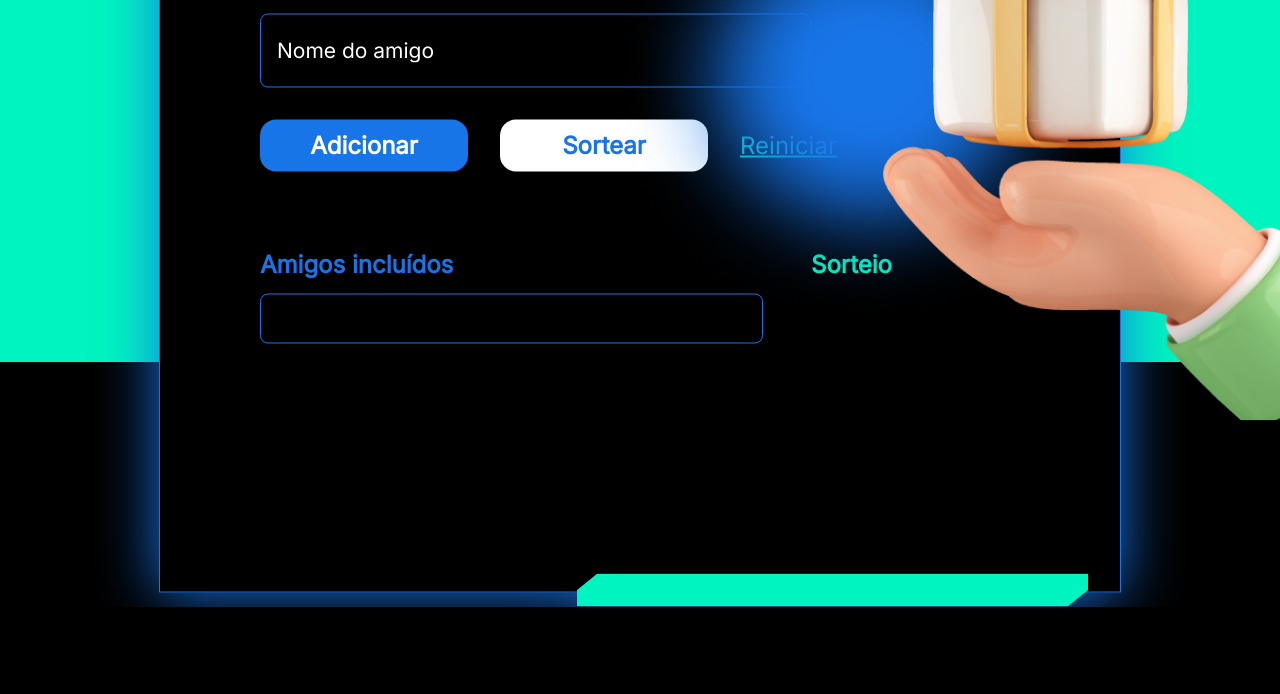
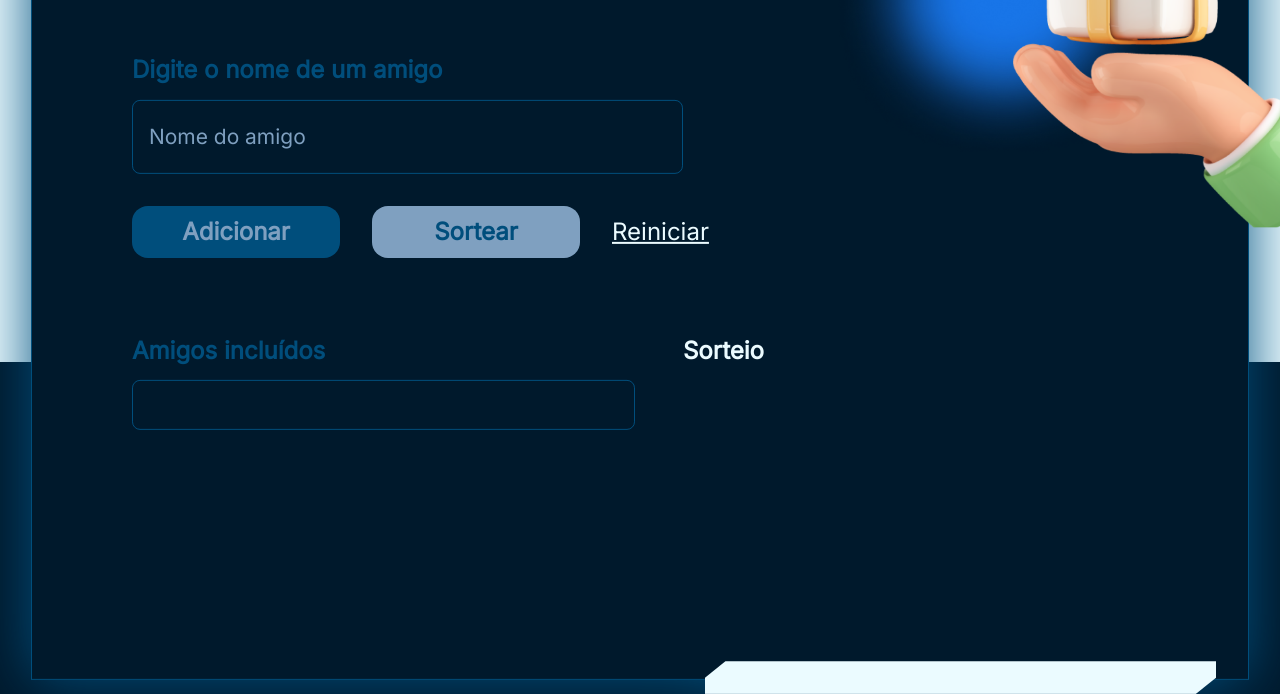
Before and after one commit to giovannibzn/amigo-secreto, a plain HTML site: page index.html in a window 1280 px wide. Shown: the part 244-938 px from the top of the page. Before the commit the page ends 851 px from the top, so only its background shows below. Drawn offline with nearby package versions, Linux system fonts and the light colour scheme.

Commit message:
pequeno update, falta ajustes

```diff
--- a/style.css
+++ b/style.css
@@ -1,16 +1,25 @@
+:root{
+  --cor-primaria: #00192c;
+  --cor-secundaria: #ebfbff;
+  --cor-terciaria: #004e7c;
+  --cor-fonte: #7fa0c0;
+
+}
+
 body {
-  background: #000;
+  box-sizing: border-box;
+  background: var(--cor-primaria);
   min-height: 100vh;
   position: relative;
 }
 
 .background__detail {
-  background-color: #00f4bf;
-  height: calc(100% - 389px);
+  background-color: var(--cor-secundaria);
+  height: calc(100% - 24.31rem);
   left: 0;
   position: absolute;
   right: 0;
-  top: 195px;
+  top: 12.18rem;
   z-index: 0;
 }
 
@@ -18,80 +27,80 @@ body {
   align-items: center;
   background-color: transparent;
   border: none;
-  border-radius: 16px;
-  color: #fff;
+  border-radius: 1rem;
+  color: var(--cor-fonte);
   cursor: pointer;
   display: flex;
   flex-direction: column;
-  font-size: 24px;
+  font-size: 1.5rem;
   font-weight: 700;
-  gap: 10px;
-  height: 52px;
+  gap: 0.62rem;
+  height: 3.25rem;
   justify-content: center;
   line-height: normal;
-  padding: 16px 24px;
+  padding: 1rem 1.5rem;
   text-align: center;
   width: 208px;
 }
 
 .content {
-  background-color: #000;
-  border: 1px solid #1875e8;
-  filter: drop-shadow(0px 0px 30px #1875e8);
-  height: 871px;
+  background-color: var(--cor-primaria);
+  border: 1px solid var(--cor-terciaria);
+  filter: drop-shadow(0px 0px 1.9rem var(--cor-terciaria));
+  height: auto;
   left: 50%;
-  margin: 0 auto;
+  margin: auto;
   position: absolute;
   top: 50%;
   transform: translate(-50%, -50%);
-  width: 75%;
+  width: 95%;
   z-index: 1;
 }
 
 .content__corner-rectangle {
-  background-color: #00f4bf;
-  bottom: -15px;
+  background-color: var(--cor-secundaria);
+  bottom: -0.94rem;
   clip-path: polygon(0% 100%, 0% 50%, 4% 0%, 100% 0%, 100% 50%, 96% 100%);
-  height: 33px;
+  height: 2.06rem;
   position: absolute;
-  right: 32px;
-  width: 511px;
+  right: 2rem;
+  width: 31.94rem;
   z-index: 3;
 }
 
 .content__main {
   display: flex;
   flex-direction: column;
-  gap: 80px;
+  gap: 5rem;
   justify-content: start;
-  padding: 100px;
+  padding: 6.25rem;
 }
 
 .friends__container {
   align-items: center;
-  border: 1px solid #1875e8;
-  border-radius: 8px;
-  color: #fff;
+  border: 1px solid var(--cor-terciaria);
+  border-radius: 0.5rem;
+  color: var(--cor-fonte);
   display: flex;
-  font-size: 21px;
+  font-size: 1.31rem;
   font-weight: 400;
   justify-content: center;
   line-height: 160%;
   margin-top: 1rem;
-  padding: 24px;
-  width: 453px;
+  padding: 1.5rem;
+  width: 28.31rem;
 }
 
 .friends__container > p {
-  color: #fff;
-  font-size: 21px;
+  color: var(--cor-fonte);
+  font-size: 1.31rem;
   font-weight: 400;
   line-height: 160%;
 }
 
 .friends__title {
-  color: #1875e8;
-  font-size: 24px;
+  color: var(--cor-terciaria);
+  font-size: 1.5rem;
   font-weight: 700;
   line-height: 110%;
 }
@@ -106,42 +115,42 @@ body {
 .form__buttons {
   align-items: center;
   display: flex;
-  gap: 32px;
+  gap: 2rem;
 }
 
 .form__input {
   align-items: center;
   background-color: transparent;
-  border: 1px solid #1875e8;
-  border-radius: 8px;
-  color: #fff;
+  border: 1px solid var(--cor-terciaria);
+  border-radius: 0.5rem;
+  color: var(--cor-fonte);
   display: flex;
-  font-size: 21px;
+  font-size: 1.31rem;
   font-weight: 400;
   height: 56px;
-  margin-bottom: 32px;
+  margin-bottom: 2rem;
   outline: none;
-  padding: 8px 16px;
-  width: 517px;
+  padding: 0.5rem 1rem;
+  width: 32.31rem;
 }
 
 .form__input::placeholder {
-  color: #fff;
-  font-size: 21px;
+  color: var(--cor-fonte);
+  font-size: 1.31rem;
 }
 
 .form__label {
-  color: #1875e8;
-  font-size: 24px;
+  color: var(--cor-terciaria);
+  font-size: 1.5rem;
   font-weight: 700;
   line-height: 110%;
-  margin-bottom: 16px;
+  margin-bottom: 1rem;
 }
 
 .form__link {
-  color: #00f4bf;
+  color: var(--cor-secundaria);
   cursor: pointer;
-  font-size: 24px;
+  font-size: 1.5rem;
   font-weight: 400;
   line-height: 110%;
   text-align: center;
@@ -150,32 +159,33 @@ body {
 
 .page__image {
   position: absolute;
+  width: 35%;
   right: 0;
-  top: 76px;
+  top: 4.75rem;
   z-index: 2;
   pointer-events: none;
 }
 
 .prizeDraw__container {
-  color: #fff;
-  font-size: 21px;
+  color: var(--cor-fonte);
+  font-size: 1.31rem;
   font-style: italic;
   font-weight: 700;
-  height: 199px;
+  height: 12.44rem;
   line-height: 160%;
   margin-top: 1rem;
 }
 
 .prizeDraw__title {
-  color: #00f4bf;
-  font-size: 24px;
+  color: var(--cor-secundaria);
+  font-size: 1.5rem;
   font-weight: 700;
   line-height: 110%;
 }
 
 .primary {
-  background-color: #1875e8;
-  color: #fff;
+  background-color: var(--cor-terciaria);
+  color: var(--cor-fonte);
 }
 
 .section--results {
@@ -183,24 +193,106 @@ body {
   display: flex;
   font-family: Inter;
   font-style: normal;
-  gap: 48px;
-}
+  gap: 3rem;
+  }
 
 .section__title {
-  color: #fff;
+  color: var(--cor-fonte);
   font-family: Chakra Petch;
-  font-size: 88px;
+  font-size: 5.5rem;
   font-style: normal;
   font-weight: 700;
   line-height: 80%;
-  margin: 0 0 80px 0;
+  margin: 15% 0 10% 0;
 }
 
 .section__title > span {
-  color: #1875e8;
+  color: var(--cor-terciaria);
 }
 
 .secondary {
-  background-color: #fff;
-  color: #1875e8;
+  background-color: var(--cor-fonte);
+  color: var(--cor-terciaria);
 }
+
+@media(max-width: 1200px) and (min-width:321px){
+
+  /*.content{
+    width: auto;
+    justify-content: center;
+    flex-direction: column;
+    }*/
+
+  .form__buttons{
+      flex-direction: column;
+      align-items: center;
+    }
+
+  .page__image{
+      width: 10%;
+    }
+
+  .section--results{
+      flex-direction: column;
+      width: auto;
+      justify-content: center;
+      display: flex;
+    }
+
+    .content__main{
+      width: auto;
+      justify-content: center;
+      flex-direction: column;
+      display: flex;
+    }
+
+    .section__title{
+      width: auto;
+      justify-content: center;
+      display: flex;
+      margin: 5% 0;
+    }
+
+    .content__corner-rectangle{
+      /*clip-path: polygon(0% 50%, 0% 25%, 2% 0%, 50% 0%, 50% 25%, 48% 50%); */
+      width: 22%;
+    }
+}
+
+@media(max-width: 320px){
+
+  /*.content{
+    width: auto;
+    justify-content: center;
+    flex-direction: column;
+    }*/
+
+  .form__buttons{
+      flex-direction: column;
+      align-items: center;
+    }
+
+  .page__image{
+      width: 0;
+      flex-direction: column;
+    }
+
+  .section--results{
+      flex-direction: column;
+      width: auto;
+      justify-content: center;
+      display: flex;
+    }
+
+    .content__main{
+      width: auto;
+      justify-content: center;
+      flex-direction: column;
+      display: flex;
+    }
+
+    .content__corner-rectangle{
+      /*clip-path: polygon(0% 50%, 0% 25%, 2% 0%, 50% 0%, 50% 25%, 48% 50%); */
+      width: 15%;
+    }
+}
```
